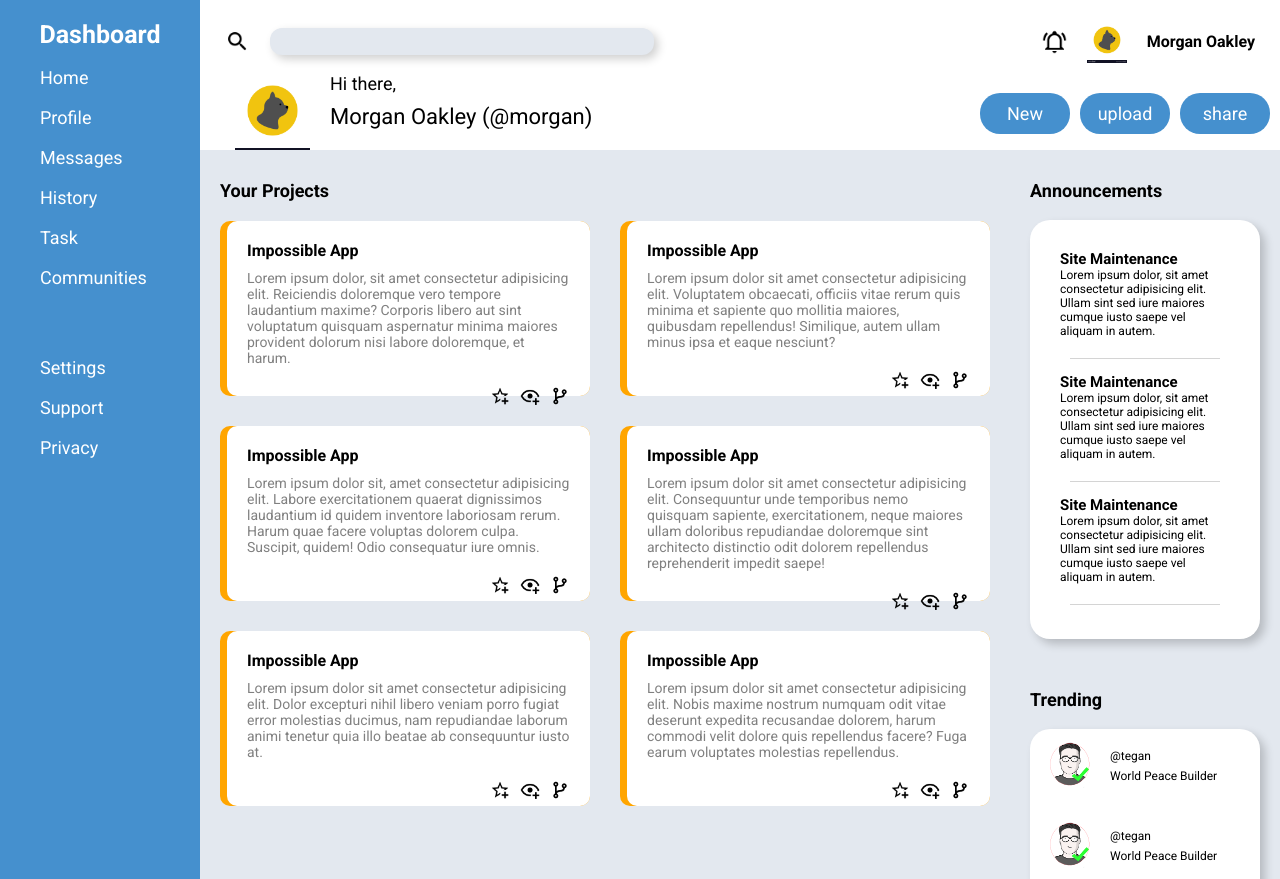
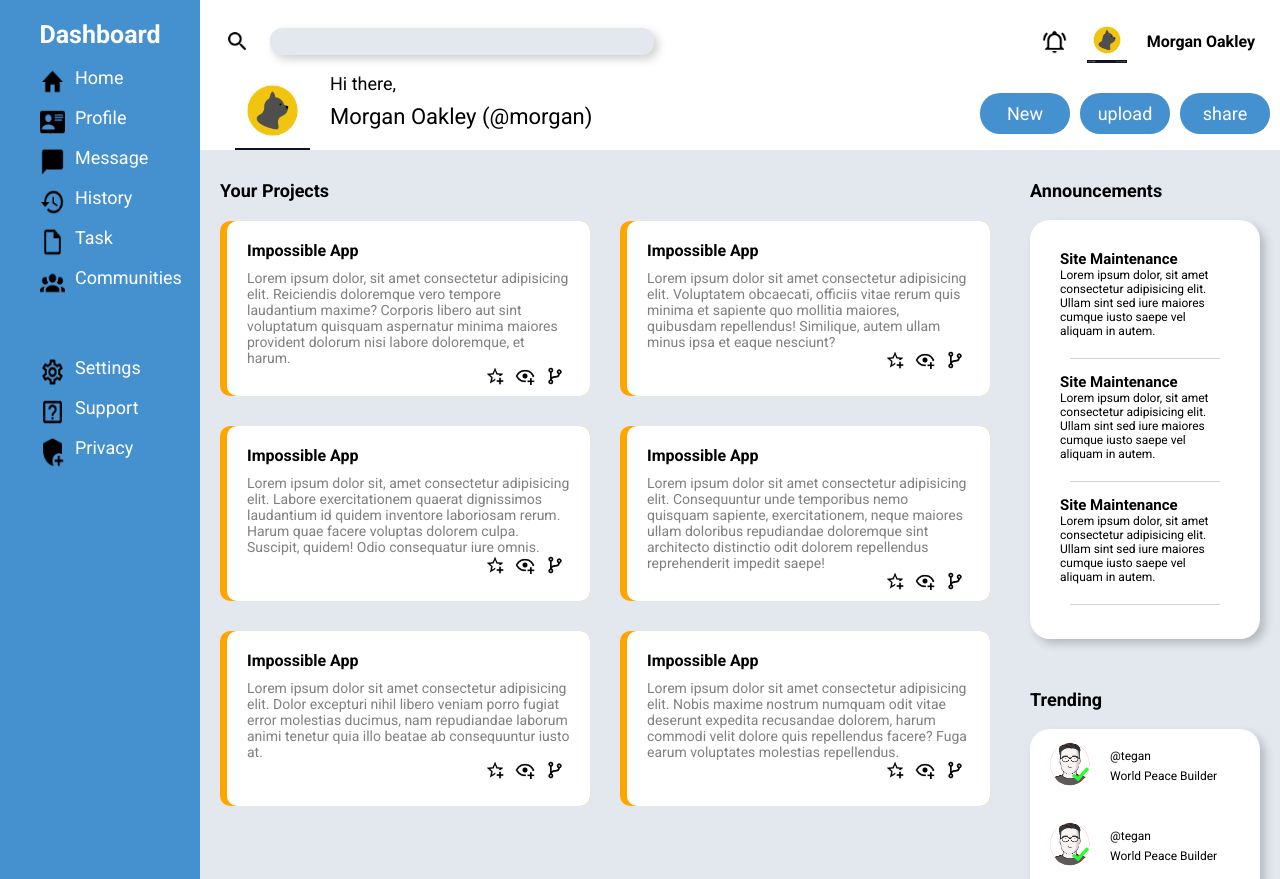
Before and after one commit to TBroadJr/odin-admin, a plain HTML site: page index.html in a window 1280 px wide. Shown: the top 879 px of the page. Drawn offline with Linux system fonts and the light colour scheme.

Commit message:
Improved sidebar UI with images

```diff
--- a/index.html
+++ b/index.html
@@ -63,22 +63,49 @@
     <div class="sidebar">
 
       <div class="sidebar-head">
-       <p>Dashboard</p>
+       <p class="sidebar-title">Dashboard</p>
       </div>
 
       <ul>
-        <li>Home</li>
-        <li>Profile</li>
-        <li>Messages</li>
-        <li>History</li>
-        <li>Task</li>
-        <li>Communities</li>
+        <li>
+          <img class="sidebar-icon" src="./img/home.png" alt="house icon">
+          <p>Home</p>
+        </li>
+        <li>
+          <img class="sidebar-icon" src="./img/card-account-details.png" alt="house icon">
+          <p>Profile</p>
+        </li>
+        <li>
+          <img class="sidebar-icon" src="./img/message.png" alt="house icon">
+          <p>Message</p>
+        </li>
+        <li>
+          <img class="sidebar-icon" src="./img/history.png" alt="house icon">
+          <p>History</p>
+        </li>
+        <li>
+          <img class="sidebar-icon" src="./img/file-outline.png" alt="house icon">
+          <p>Task</p>
+        </li>
+        <li>
+          <img class="sidebar-icon" src="./img/account-group.png" alt="house icon">
+          <p>Communities</p>
+        </li>
       </ul>
 
       <ul>
-        <li>Settings</li>
-        <li>Support</li>
-        <li>Privacy</li>
+        <li>
+          <img class="sidebar-icon" src="./img/cog-outline.png" alt="house icon">
+          <p>Settings</p>
+        </li>
+        <li>
+          <img class="sidebar-icon" src="./img/help-box-outline.png" alt="house icon">
+          <p>Support</p>
+        </li>
+        <li>
+          <img class="sidebar-icon" src="./img/shield-plus.png" alt="house icon">
+          <p>Privacy</p>
+        </li>
       </ul>
 
     </div>
--- a/style.css
+++ b/style.css
@@ -138,6 +138,16 @@ p {
   padding-top: 20px;
 }
 
+.sidebar-icon {
+  width: 25px;
+}
+
+.sidebar li {
+  display: flex;
+  flex-direction: row;
+  gap: 10px;
+}
+
 .sidebar-head {
   display: flex;
   flex-direction: row;
@@ -151,9 +161,10 @@ p {
   height: 40px;
 }
 
-.sidebar p {
+
+.sidebar-title {
+  font-weight: bold;
   font-size: 25px;
-  font-weight: bold;
 }
 
 .sidebar ul {
@@ -175,7 +186,7 @@ p {
 
 .main .project-container {
   display: grid;
-  grid-template-columns: repeat(2, 1fr);
+  grid-template-columns: repeat(auto-fill, minmax(350px, 1fr));
   gap: 30px;
   padding: 0 20px;
 }
@@ -194,7 +205,8 @@ p {
 }
 
 .project-butns {
-  margin-top: 20px;
+  margin-bottom: 5px;
+  margin-right: 5px;
   display: flex;
   flex-direction: row;
   align-items: center;
```
